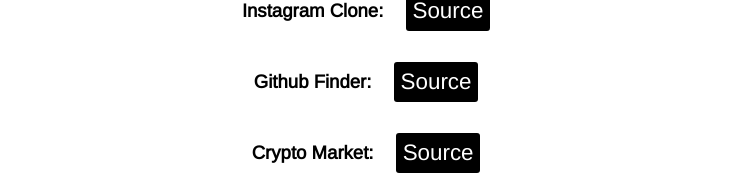
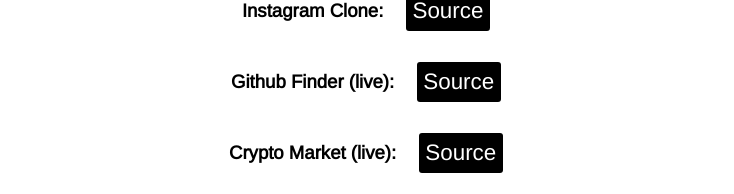
Before and after one commit to MariyanK1/landing-page, a React (Create React App) app: page / in a window 1280 px wide. Shown: the part 758-952 px from the top of the page, without its empty margins (274-1008 px from the left). Built offline with nearby package versions, Linux system fonts and the light colour scheme.

Commit message:
changed titles

```diff
--- a/src/data/index.ts
+++ b/src/data/index.ts
@@ -39,7 +39,7 @@
   },
   projects: {
     header: "My Projects:",
-    titles: ["Instagram Clone", "Github Finder", "Crypto Market"],
+    titles: ["Instagram Clone", "Github Finder (live)", "Crypto Market (live)"],
     sourceLinks: [
       "https://github.com/MariyanK1/full-stack-instagram-clone",
       "https://github.com/MariyanK1/Github-Finder",
```
